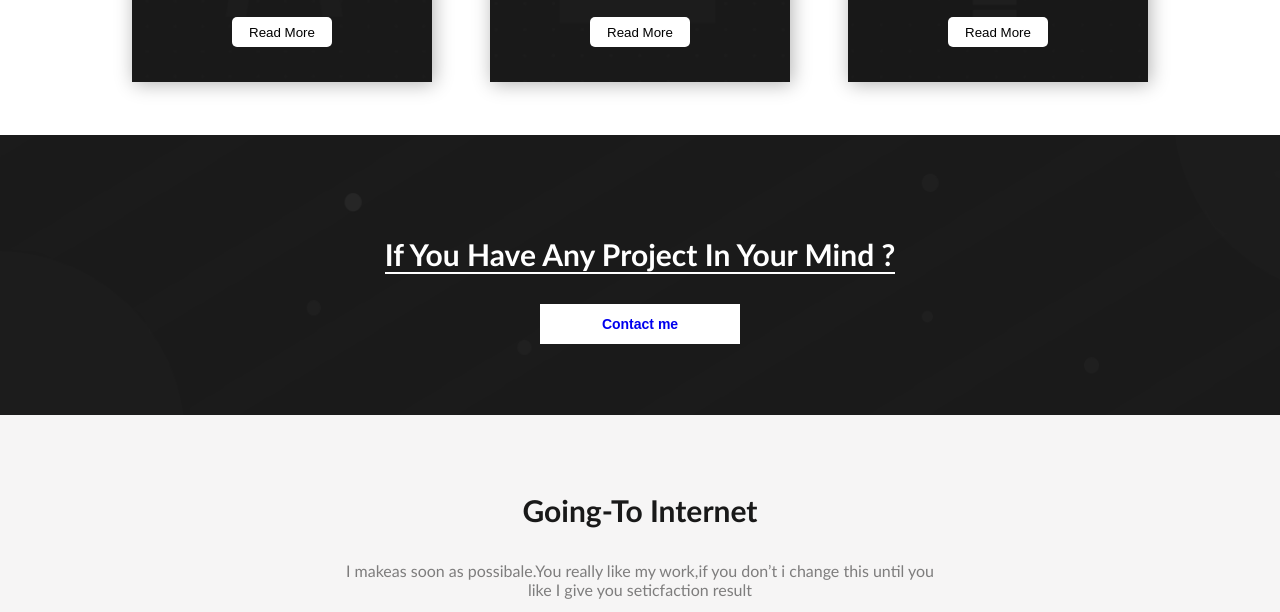
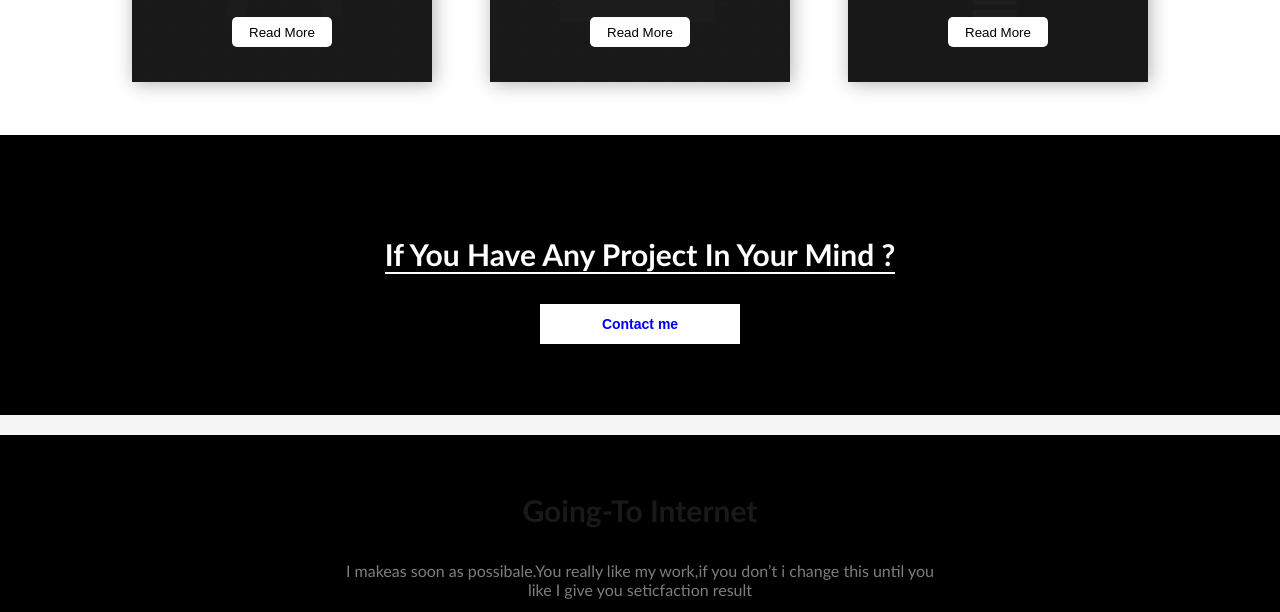
Before and after one commit to HNamIT6K14/NamCV, a plain HTML site: page index.html in a window 1280 px wide. Shown: the part 1511-2123 px from the top of the page. Drawn offline with Linux system fonts and the light colour scheme.

Commit message:
Update style.css

```diff
--- a/style.css
+++ b/style.css
@@ -260,9 +260,7 @@ font-size: ;}
 .contact-me{
  width: 100%;
  height:280px;
- background-size:cover;
- background-repeat:no-repeat;
- background-image: url("../images/project in your mind.png");
+ background-color: black;
  display: flex;
  flex-direction: column;
  justify-content: center;
@@ -302,6 +300,7 @@ footer p:nth-child(2){
 }
 footer{
  height:300px;
+ background-color: black;
  display: flex;
  flex-direction: column;
  align-items: center;
```
